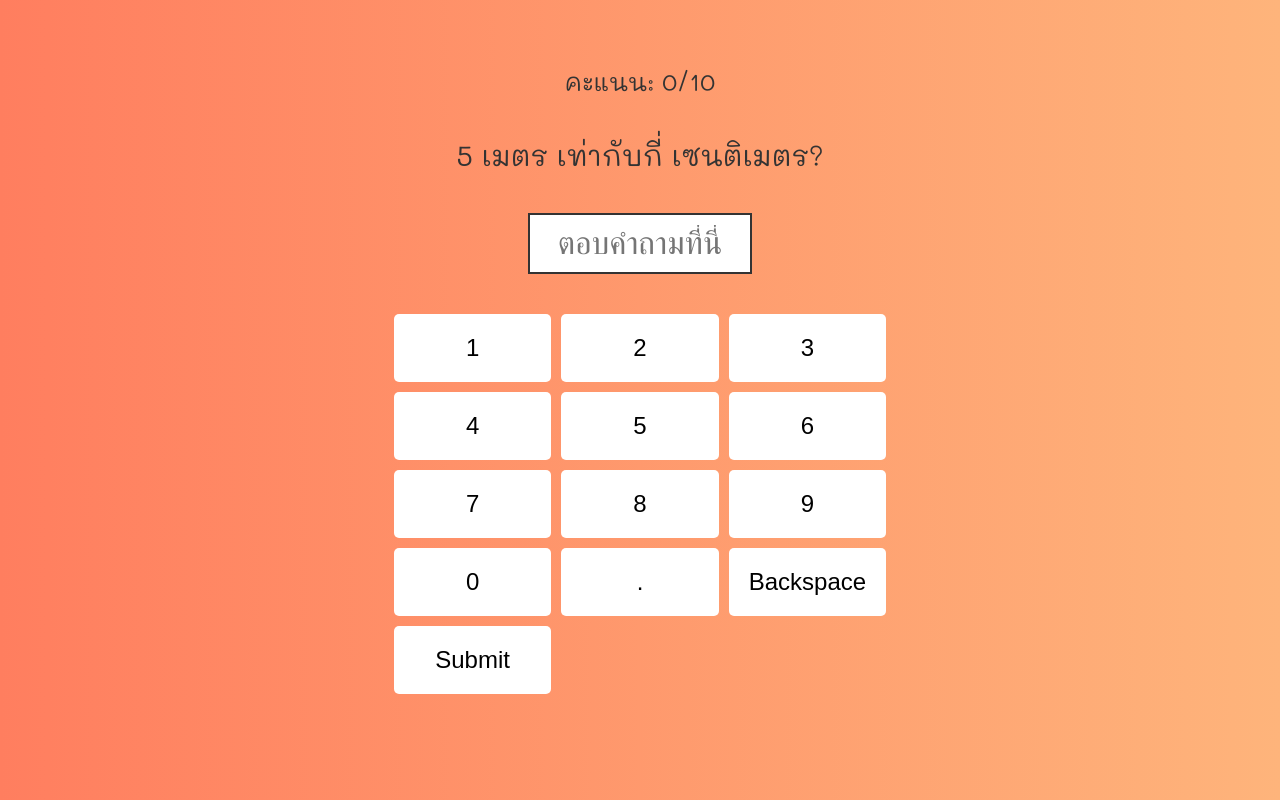
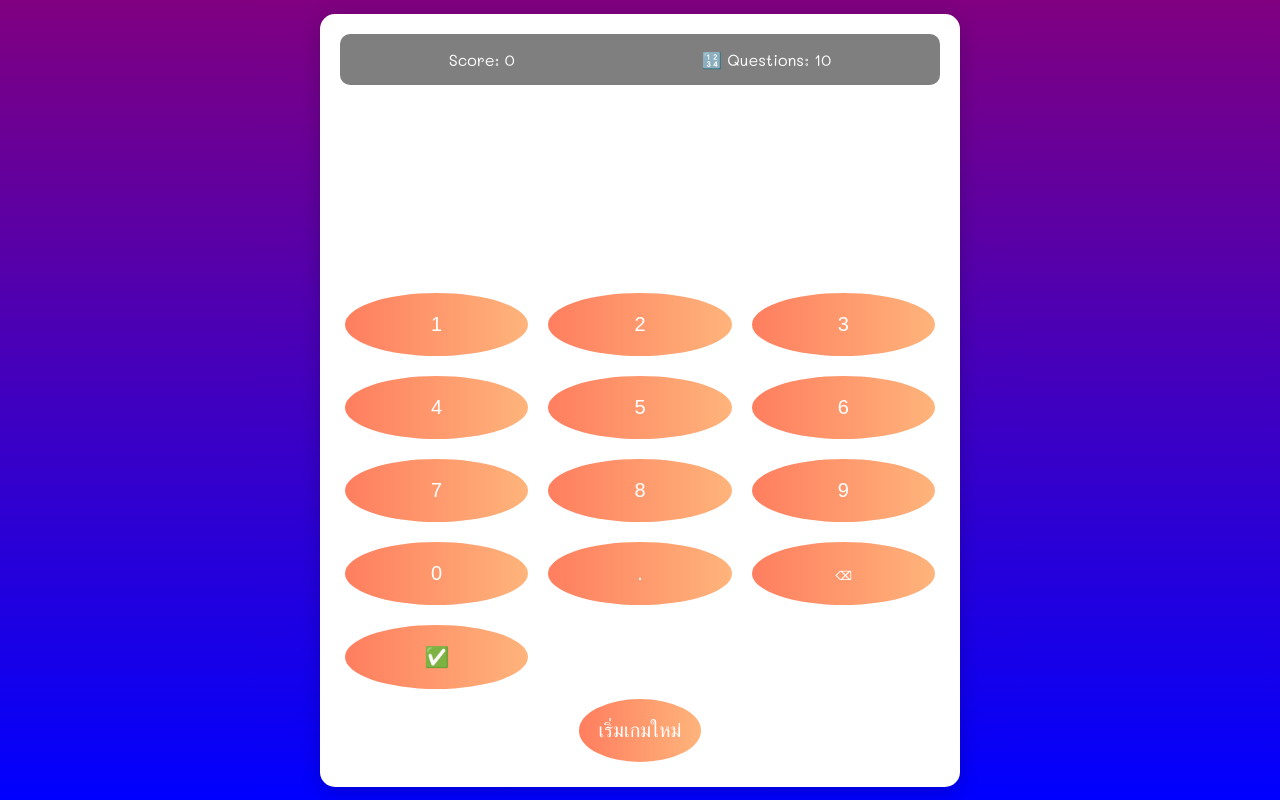
Before and after one commit to bbkakao001-stack/Mathgame, a plain HTML site: page index.html in a window 1280 px wide. Drawn offline with Linux system fonts and the light colour scheme.

Commit message:
อัปเดต UI ใหม่: สวยงาม มีปุ่มตัวเลขใหญ่ พร้อมระบบเกมครบถ้วน

```diff
--- a/index.html
+++ b/index.html
@@ -3,63 +3,84 @@
 <head>
     <meta charset="UTF-8">
     <meta name="viewport" content="width=device-width, initial-scale=1.0">
-    <link href="https://fonts.googleapis.com/css?family=Mali&display=swap" rel="stylesheet">
-    <title>Math Game - Grade 3</title>
+    <link href="https://fonts.googleapis.com/css2?family=Mali:wght@400&display=swap" rel="stylesheet">
     <style>
         body {
+            background: linear-gradient(to bottom, purple, blue);
             font-family: 'Mali', sans-serif;
-            background: linear-gradient(to right, #ff7e5f, #feb47b);
-            color: #333;
+            color: white;
             display: flex;
-            flex-direction: column;
+            justify-content: center;
             align-items: center;
-            justify-content: center;
             height: 100vh;
             margin: 0;
         }
+        .container {
+            background: white;
+            border-radius: 15px;
+            box-shadow: 0 4px 20px rgba(0,0,0,0.2);
+            padding: 20px;
+            width: 80%;
+            max-width: 600px;
+            text-align: center;
+        }
         .score-board {
+            background: rgba(0, 0, 0, 0.5);
+            padding: 15px;
+            border-radius: 10px;
+            display: flex;
+            justify-content: space-around;
+            align-items: center;
+        }
+        .question-box {
+            background: rgba(255, 255, 255, 0.8);
+            border-radius: 10px;
+            padding: 15px;
             font-size: 24px;
+            margin: 20px 0;
+        }
+        .display-screen {
+            background: rgba(255, 255, 255, 0.9);
+            border-radius: 10px;
+            padding: 20px;
+            font-size: 32px;
             margin-bottom: 20px;
         }
-        .question {
-            font-size: 28px;
-            margin: 20px 0;
+        .button {
+            background: linear-gradient(to right, #ff7e5f, #feb47b);
+            border: none;
+            border-radius: 50%;
+            color: white;
+            padding: 20px;
+            font-size: 20px;
+            margin: 5px;
+            transition: transform 0.2s;
         }
-        .answer {
-            font-size: 32px;
-            margin: 20px 0;
-            padding: 10px;
-            border: 2px solid #333;
-            width: 200px;
-            text-align: center;
+        .button:hover {
+            transform: scale(1.1);
         }
-        .keypad {
+        .grid {
             display: grid;
             grid-template-columns: repeat(3, 1fr);
             gap: 10px;
-            margin-top: 20px;
         }
-        .button {
-            padding: 20px;
-            font-size: 24px;
-            border: none;
-            background-color: #fff;
-            border-radius: 5px;
-            cursor: pointer;
-            user-select: none;
+        @media (max-width: 768px) {
+            .container {
+                width: 95%;
             }
-        .feedback {
-            margin: 20px;
-            font-size: 24px;
-            transition: all 0.3s ease;
         }
     </style>
+    <title>Math Game</title>
 </head>
 <body>
-    <div class="score-board">คะแนน: 0/10</div>
-    <div class="question">5 เมตร เท่ากับกี่ เซนติเมตร?</div>
-    <input type="text" class="answer" placeholder="ตอบคำถามที่นี่" readonly>
-    <div class="keypad">
+    <div class="container">
+        <div class="score-board">
+            <div>Score: 0</div>
+            <div>🔢 Questions: 10</div>
+        </div>
+        <div class="question-box">นี่คือคำถาม?</div>
+        <div class="display-screen">ใส่คำตอบที่นี่</div>
+        <div class="grid">
             <button class="button">1</button>
             <button class="button">2</button>
             <button class="button">3</button>
@@ -71,47 +92,16 @@
             <button class="button">9</button>
             <button class="button">0</button>
             <button class="button">.</button>
-        <button class="button">Backspace</button>
-        <button class="button">Submit</button>
+            <button class="button">⌫</button>
+            <button class="button">✅</button>
         </div>
-    <div class="feedback"></div>
-
+        <button class="button" onclick="startGame()">เริ่มเกมใหม่</button>
+    </div>
     <script>
-        // Add your JavaScript logic here for interaction
-        let score = 0;
-        let questionNumber = 0;
-        const feedback = document.querySelector('.feedback');
-        const answerBox = document.querySelector('.answer');
-        const scoreBoard = document.querySelector('.score-board');
-
-        function submitAnswer() {
-            // Logic to check the answer and provide feedback
-            const userAnswer = answerBox.value;
-            // Simple example: If the answer is correct
-            if (userAnswer == "500") {
-                score++;
-                feedback.innerText = 'ถูกต้อง!';
-                feedback.style.color = 'green';
-            } else {
-                feedback.innerText = 'ผิด!';
-                feedback.style.color = 'red';
+        // This is where the game logic will go
+        function startGame() {
+            // Logic for starting the game with 10 random questions about unit conversions
         }
-            questionNumber++;
-            scoreBoard.innerText = `คะแนน: ${score}/${questionNumber}`;
-        }
-
-        document.querySelectorAll('.button').forEach(button => {
-            button.addEventListener('click', (e) => {
-                const text = e.target.innerText;
-                if (text === 'Submit') {
-                    submitAnswer();
-                } else if (text === 'Backspace') {
-                    answerBox.value = answerBox.value.slice(0, -1);
-                } else {
-                    answerBox.value += text;
-                }
-            });
-        });
     </script>
 </body>
 </html>
```
Lines whose indentation alone changed are shown as unchanged.
